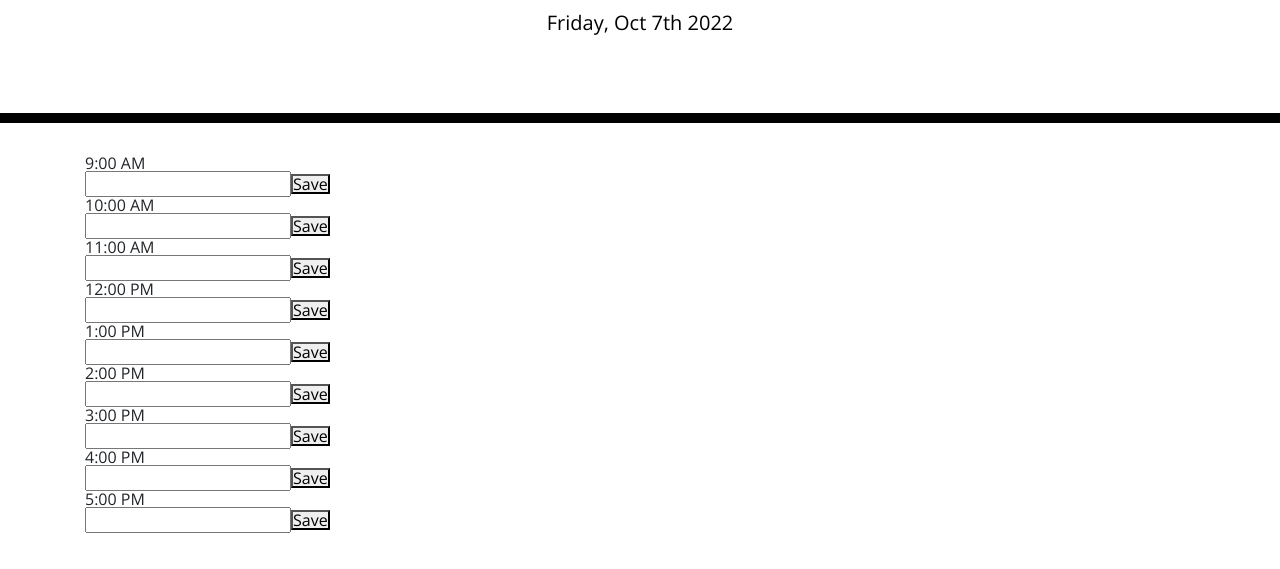
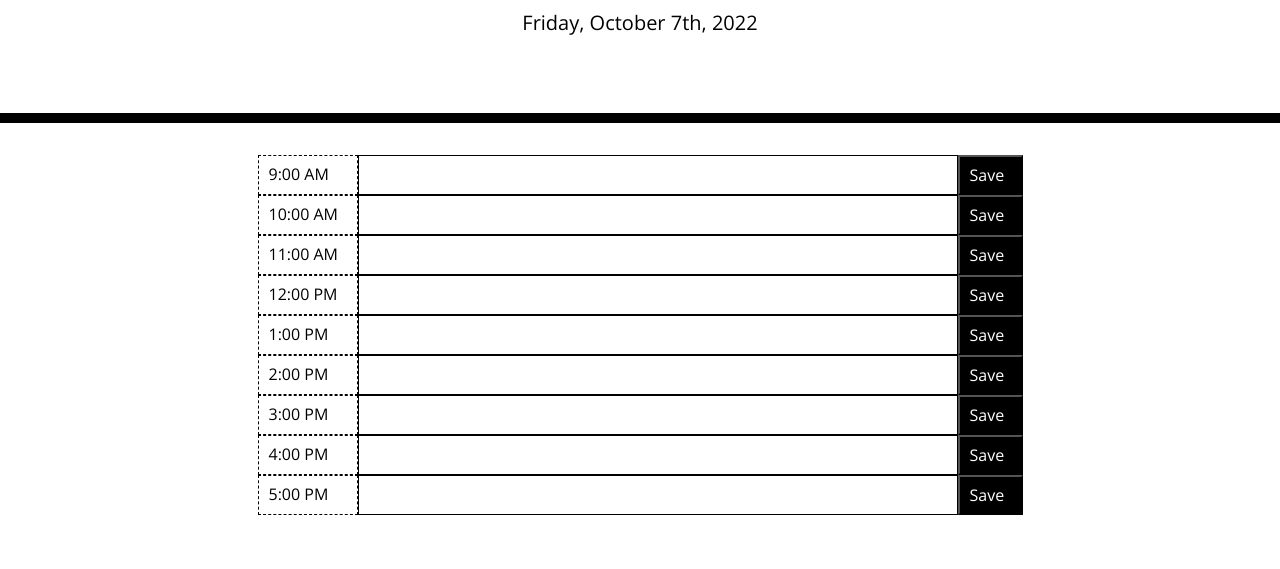
Before and after one commit to MicheleTornetta/work-day-scheduler, a plain HTML site: page index.html in a window 1280 px wide. Shown: the part 181-750 px from the top of the page. Drawn offline with nearby package versions, Linux system fonts and the light colour scheme; files that its build step writes are made by us from their sources.

Commit message:
local storage button and flex that needs adjusted

```diff
--- a/Assets/css/style.css
+++ b/Assets/css/style.css
@@ -1,7 +1,8 @@
 body {
-  font-family: 'Open Sans', sans-serif;
+  font-family: "Open Sans", sans-serif;
   font-size: 16px;
   line-height: 1;
+  display: flex;
 }
 
 textarea {
@@ -19,15 +20,61 @@ textarea {
   color: black;
   border-radius: 0;
   border-bottom: 10px solid black;
+  flex-direction: column;
+}
+
+.rowBox {
+  display: flex;
+  flex-direction: row;
+  align-content: center;
+  justify-content: center;
+}
+
+.saveBox {
+  height: 40px;
+  width: 65px;
+  /*margin: 20px 0px 20px 10px;*/
+  padding: 10px 0px 10px 10px;
+  justify-self: right;
+  background-color: #000000;
+  color: #ffffff;
+  display: flex;
+}
+
+.inputBox {
+  height: 40px;
+  width: 600px;
+  min-width: 100px;
+  padding: 10px 0px 10px 3px;
+  display: flex;
+  background: transparent;
+  border: none;
+  resize: none;
+  color: #000000;
+  border: 1px solid black;
+  padding: 10px;
+}
+
+.timeBox {
+  height: 40px;
+  width: 100px;
+  text-align: center;
+  padding: 10px 0px 10px 10px;
+  display: flex;
+  background-color: #ffffff;
+  color: #000000;
+  border: 1px dashed #000000;
 }
 
 .description {
   white-space: pre-wrap;
 }
 
-.time-block {
-  text-align: center;
+/*.time-block {
+  text-align: right;
   border-radius: 15px;
+  font-weight: bold;
+
 }
 
 .row {
@@ -55,7 +102,7 @@ textarea {
 .future {
   background-color: #77dd77;
   color: white;
-}
+} */
 
 .saveBtn {
   border-left: 1px solid black;
--- a/Assets/js/script.js
+++ b/Assets/js/script.js
@@ -1,41 +1,60 @@
-
 //set up for current date
 
-$("#currentDay").text(moment().format("dddd, MMM Do YYYY"));
+$("#currentDay").text(moment().format("dddd, MMMM Do, YYYY"));
 //console.log($("#currentDate"));
 
-/*debugger;*/  //helps go through each line to look for problems
+/*debugger;*/ //helps go through each line to look for problems
 
-for(var hour = 9; hour <= 17; hour++){
+for (let hour = 9; hour <= 17; hour++) {
   //Create timeblocks divs, text box and button
   let rowBox = document.createElement("div");
   let timeBox = document.createElement("div");
   let inputBox = document.createElement("input");
-   let saveBox = document.createElement("button" );
-   //class to allow css changes
+  let saveBtn = document.createElement("button");
+
+  //classes to allow css changes
   rowBox.classList.add("rowBox");
+  saveBtn.classList.add("saveBox");
+  inputBox.classList.add("inputBox");
+  timeBox.classList.add("timeBox");
 
   //Adding children to the parent container
   $(".container").append(rowBox);
 
   //Calendar Start Time
-   let startTime = moment().set({'hour': hour, 'minute': 0, 'seconds': 0}).format('LT');
+  let startTime = moment()
+    .set({ hour: hour, minute: 0, seconds: 0 })
+    .format("LT");
   /*console.log(startTime);*/
 
-   timeBox.innerText = startTime
-   saveBox.innerText = "Save"
+  // adding text to the timeblock rows
+  timeBox.innerText = startTime;
+  saveBtn.innerText = "Save";
+  inputBox.value = getTask(hour);
 
-   //add to the rowbox
+  //add blocks to the rowbox
   $(rowBox).append(timeBox);
   $(rowBox).append(inputBox);
-   $(rowBox).append(saveBox);
+  $(rowBox).append(saveBtn);
 
-   //add button to saveBox
+  //Make Save button save hourly task
 
+ $(saveBtn).click(function (event) {
+   event.preventDefault();
+   console.log(inputBox.value);
+   saveTask(inputBox.value, hour);
+  });
+}
 
-   function saveScore(score) {
-   let currentScores = getScores();
-   currentScores.push(score);
-   localStorage.setItem("savedScores", JSON.stringify(currentScores)); //turns it into a string
+//saves the task to local storage
+function saveTask(input, hour) {
+   localStorage.setItem("tasks" + hour, JSON.stringify(input));
  }
+ //reads from local storage and gives the result
+ function getTask(hour) {
+   return JSON.parse (localStorage.getItem("tasks" + hour));
  }
+
+//get current hour??????????????
+/*var time = parseInt(currentDateTime.format("h"));
+console.log(time)*/
--- a/index.html
+++ b/index.html
@@ -20,10 +20,9 @@
       href="https://fonts.googleapis.com/css?family=Open+Sans&display=swap"
       rel="stylesheet"
     />
-    <link rel="stylesheet" href="style.css" />
+    <link rel="stylesheet" href="./Assets/css/style.css" />
     <script src="./Assets/js/script.js" defer></script>
     <title>Work Day Scheduler</title>
-
   </head>
 
   <body>
@@ -35,7 +34,7 @@
     <div class="container">
       <!-- Timeblocks go here -->
     </div>
-
+    <div>&nbsp;</div>
     <script src="https://cdnjs.cloudflare.com/ajax/libs/jquery/3.2.1/jquery.min.js"></script>
     <script src="https://cdnjs.cloudflare.com/ajax/libs/moment.js/2.24.0/moment.min.js"></script>
   </body>
```
Also changed, not shown: 1 other file. Lines whose indentation alone changed are shown as unchanged.
